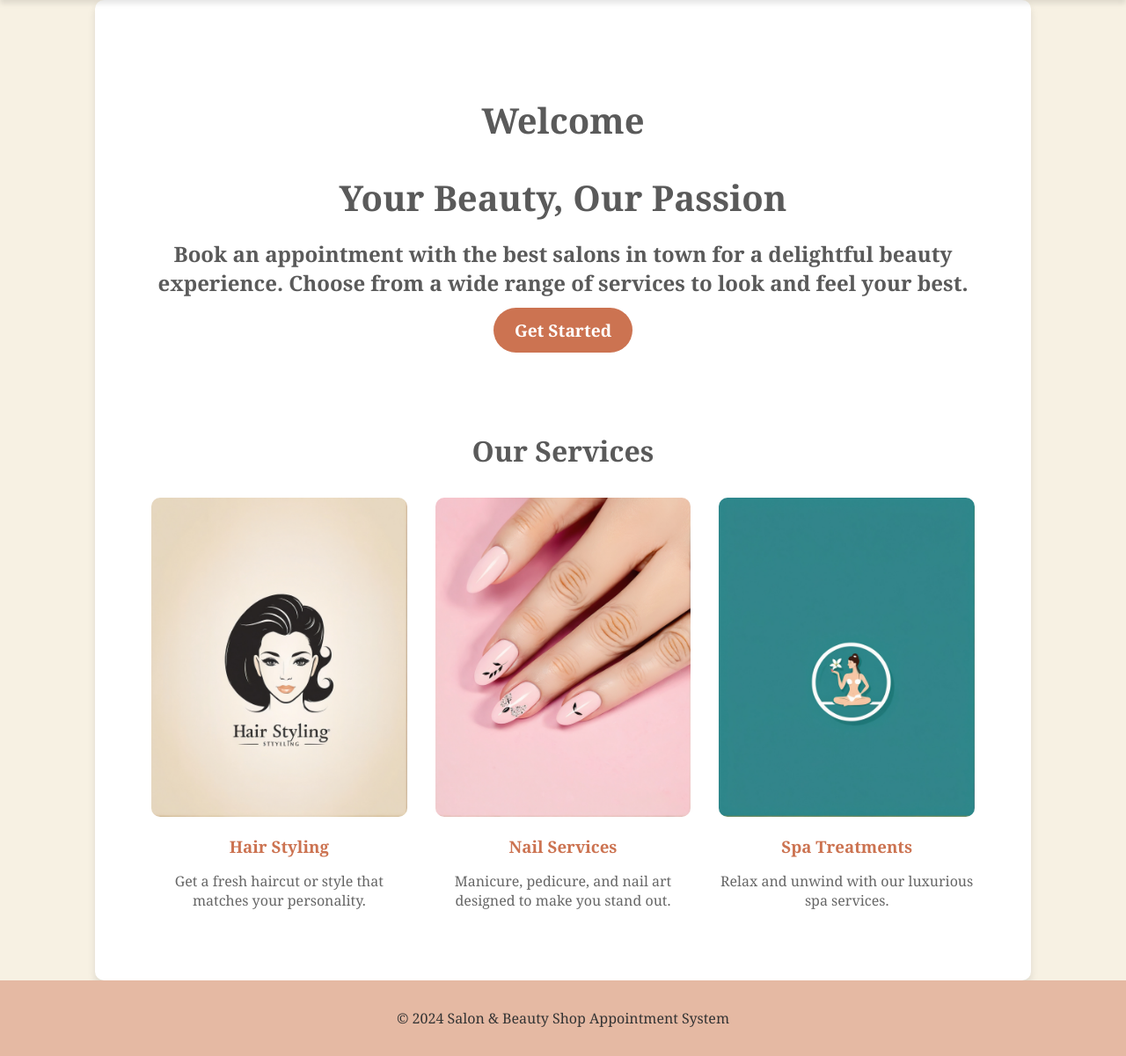
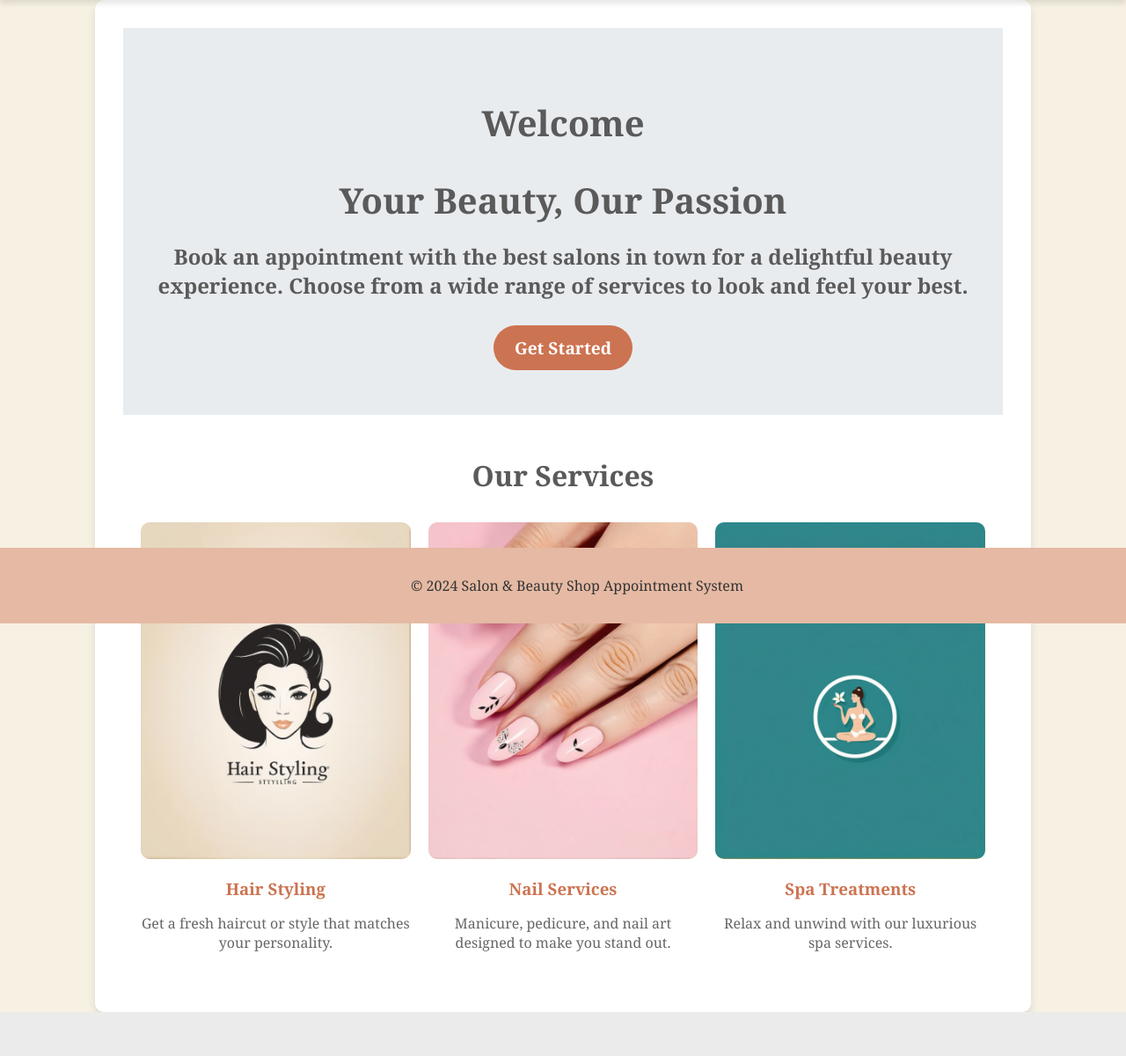
Before and after one commit to xferaxx/salon, a Flask app: page / in a window 1280 px wide. Shown: the part 91-1292 px from the top of the page at 88% size. After the commit the page ends 1242 px from the top, so only its background shows below. Run offline with Flask 3, Linux system fonts and the light colour scheme; some libraries are stand-ins or nearby versions.

Commit message:
Update styles.css

```diff
--- a/static/css/styles.css
+++ b/static/css/styles.css
@@ -154,7 +154,10 @@ footer {
     color: #333;
     text-align: center;
     padding: 1em;
+    position: fixed;
     margin-top: auto;
+    bottom: 0;
+    width: 100%;
 }
 
 
@@ -256,7 +259,50 @@ a:hover {
     background-color: #990000; /* Active button color */
 }
 
+.btn-primary {
+    background-color: #28a745;
+}
 
+.btn, .btn-primary {
+    text-decoration: none;
+    color: #fff;
+    padding: 10px 20px;
+    border-radius: 5px;
+    display: inline-block;
+    margin: 5px;
+}
+
+.hero {
+    background: #e9ecef;
+    padding: 20px;
+    text-align: center;
+}
+
+.hero-content h1 {
+    font-size: 1.5em;
+}
+
+.services {
+    padding: 20px;
+    text-align: center;
+}
+
+.service-grid {
+    display: flex;
+    flex-wrap: wrap;
+    justify-content: center;
+    gap: 20px;
+}
+
+.service {
+    flex: 1 1 calc(33.333% - 40px);
+    box-sizing: border-box;
+}
+
+.service img {
+    width: 100%;
+    height: auto;
+}
 
 /* Styling for the button container */
 .button-container {
```
Also changed, not shown: other parts of static/css/styles.css (+31 -0 lines).
